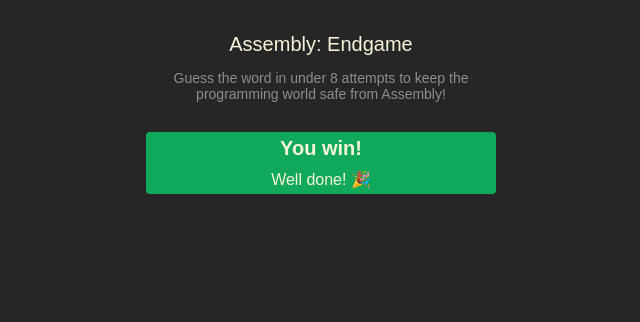
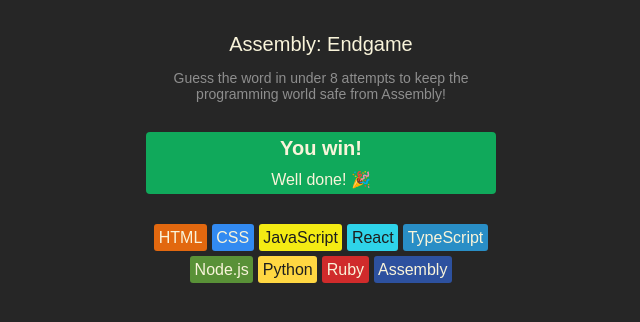
Before and after one commit to ovezthaking/React-Side-Projects, a React (Vite) app in the folder CapstoneProjects/Assembly Endgame/: page / in a window 1280 px wide. Shown: the top 322 px of the page, without its empty margins (319-959 px from the left). Built offline with nearby package versions, Linux system fonts and the light colour scheme.

Commit message:
Lanugages list

```diff
--- a/CapstoneProjects/Assembly Endgame/src/App.tsx
+++ b/CapstoneProjects/Assembly Endgame/src/App.tsx
@@ -1,4 +1,18 @@
+import { languages } from "./data/languages.js"
+
+
+
+
 function App() {
+  const languageElements = languages.map(lang => (
+    <span
+      style={{backgroundColor: lang.backgroundColor, color: lang.color}}
+      className="chip"
+      key={lang.name}
+    >
+      {lang.name}
+    </span>
+  ))
 
   return (
     <main>
@@ -10,6 +24,9 @@
         <h2>You win!</h2>
         <p>Well done! 🎉</p>
       </section>
+      <section className="language-chips">
+        {languageElements}
+      </section>
     </main>
   )
 }
--- /dev/null
+++ b/CapstoneProjects/Assembly Endgame/src/data/languages.ts
@@ -0,0 +1,55 @@
+type languageType = {
+    name: string,
+    backgroundColor: string,
+    color: string,
+}
+
+export type languagesType = Array<languageType>
+
+export const languages: languagesType = [
+    {
+        name: "HTML",
+        backgroundColor: "#E2680F",
+        color: "#F9F4DA",
+    },
+    {
+        name: "CSS",
+        backgroundColor: "#328AF1",
+        color: "#F9F4DA",
+    },
+    {
+        name: "JavaScript",
+        backgroundColor: "#F4EB13",
+        color: "#1E1E1E",
+    },
+    {
+        name: "React",
+        backgroundColor: "#2ED3E9",
+        color: "#1E1E1E",
+    },
+    {
+        name: "TypeScript",
+        backgroundColor: "#298EC6",
+        color: "#F9F4DA",
+    },
+    {
+        name: "Node.js",
+        backgroundColor: "#599137",
+        color: "#F9F4DA",
+    },
+    {
+        name: "Python",
+        backgroundColor: "#FFD742",
+        color: "#1E1E1E",
+    },
+    {
+        name: "Ruby",
+        backgroundColor: "#D02B2B",
+        color: "#F9F4DA",
+    },
+    {
+        name: "Assembly",
+        backgroundColor: "#2D519F",
+        color: "#F9F4DA",
+    },
+]
--- a/CapstoneProjects/Assembly Endgame/src/index.css
+++ b/CapstoneProjects/Assembly Endgame/src/index.css
@@ -47,3 +47,16 @@
 section.game-status > p{
   margin: 5px;
 }
+
+section.language-chips{
+  display: flex;
+  flex-wrap: wrap;
+  gap: 5px;
+  justify-content: center;
+  max-width: 350px;
+}
+
+span.chip {
+  border-radius: 3px;
+  padding: 4.5px;
+}
```
